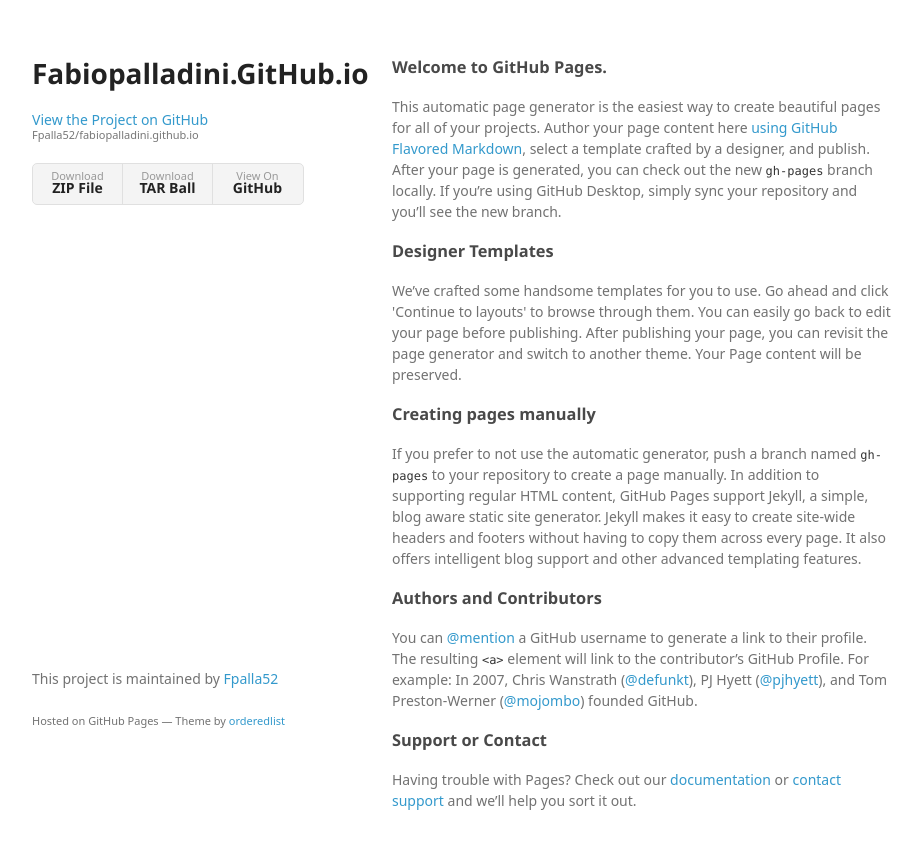
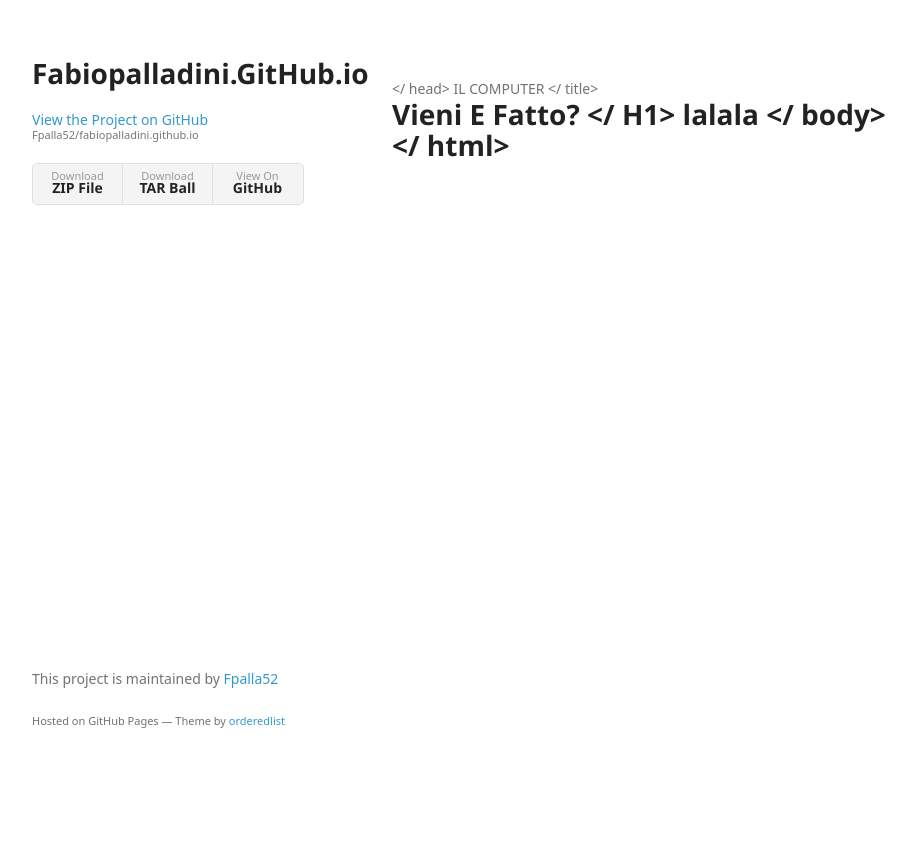
Before and after one commit to StRe3Tz/fabiopalladini.github.io, a plain HTML site: page index.html in a window 1280 px wide. Shown: the whole page, without its empty margins (178-1100 px from the left). After the commit the page ends 800 px from the top, so only its background shows below. Drawn offline with Linux system fonts and the light colour scheme; a web font is replaced by a local one.

```diff
--- a/index.html
+++ b/index.html
@@ -28,30 +28,8 @@
         </ul>
       </header>
       <section>
-        <h3>
-<a id="welcome-to-github-pages" class="anchor" href="#welcome-to-github-pages" aria-hidden="true"><span aria-hidden="true" class="octicon octicon-link"></span></a>Welcome to GitHub Pages.</h3>
-
-<p>This automatic page generator is the easiest way to create beautiful pages for all of your projects. Author your page content here <a href="https://guides.github.com/features/mastering-markdown/">using GitHub Flavored Markdown</a>, select a template crafted by a designer, and publish. After your page is generated, you can check out the new <code>gh-pages</code> branch locally. If you’re using GitHub Desktop, simply sync your repository and you’ll see the new branch.</p>
-
-<h3>
-<a id="designer-templates" class="anchor" href="#designer-templates" aria-hidden="true"><span aria-hidden="true" class="octicon octicon-link"></span></a>Designer Templates</h3>
-
-<p>We’ve crafted some handsome templates for you to use. Go ahead and click 'Continue to layouts' to browse through them. You can easily go back to edit your page before publishing. After publishing your page, you can revisit the page generator and switch to another theme. Your Page content will be preserved.</p>
-
-<h3>
-<a id="creating-pages-manually" class="anchor" href="#creating-pages-manually" aria-hidden="true"><span aria-hidden="true" class="octicon octicon-link"></span></a>Creating pages manually</h3>
-
-<p>If you prefer to not use the automatic generator, push a branch named <code>gh-pages</code> to your repository to create a page manually. In addition to supporting regular HTML content, GitHub Pages support Jekyll, a simple, blog aware static site generator. Jekyll makes it easy to create site-wide headers and footers without having to copy them across every page. It also offers intelligent blog support and other advanced templating features.</p>
-
-<h3>
-<a id="authors-and-contributors" class="anchor" href="#authors-and-contributors" aria-hidden="true"><span aria-hidden="true" class="octicon octicon-link"></span></a>Authors and Contributors</h3>
-
-<p>You can <a href="https://help.github.com/articles/basic-writing-and-formatting-syntax/#mentioning-users-and-teams" class="user-mention">@mention</a> a GitHub username to generate a link to their profile. The resulting <code>&lt;a&gt;</code> element will link to the contributor’s GitHub Profile. For example: In 2007, Chris Wanstrath (<a href="https://github.com/defunkt" class="user-mention">@defunkt</a>), PJ Hyett (<a href="https://github.com/pjhyett" class="user-mention">@pjhyett</a>), and Tom Preston-Werner (<a href="https://github.com/mojombo" class="user-mention">@mojombo</a>) founded GitHub.</p>
-
-<h3>
-<a id="support-or-contact" class="anchor" href="#support-or-contact" aria-hidden="true"><span aria-hidden="true" class="octicon octicon-link"></span></a>Support or Contact</h3>
-
-<p>Having trouble with Pages? Check out our <a href="https://help.github.com/pages">documentation</a> or <a href="https://github.com/contact">contact support</a> and we’ll help you sort it out.</p>
+        <p> </p> &lt;/ head&gt;   IL COMPUTER &lt;/ title&gt; <h1>
+<a id="-vieni-e-fatto--h1-lalala--body--html" class="anchor" href="#-vieni-e-fatto--h1-lalala--body--html" aria-hidden="true"><span aria-hidden="true" class="octicon octicon-link"></span></a> Vieni E Fatto? &lt;/ H1&gt; lalala &lt;/ body&gt; &lt;/ html&gt;</h1>
       </section>
       <footer>
         <p>This project is maintained by <a href="https://github.com/Fpalla52">Fpalla52</a></p>
```
Also changed, not shown: params.json (+1 -1 lines).
